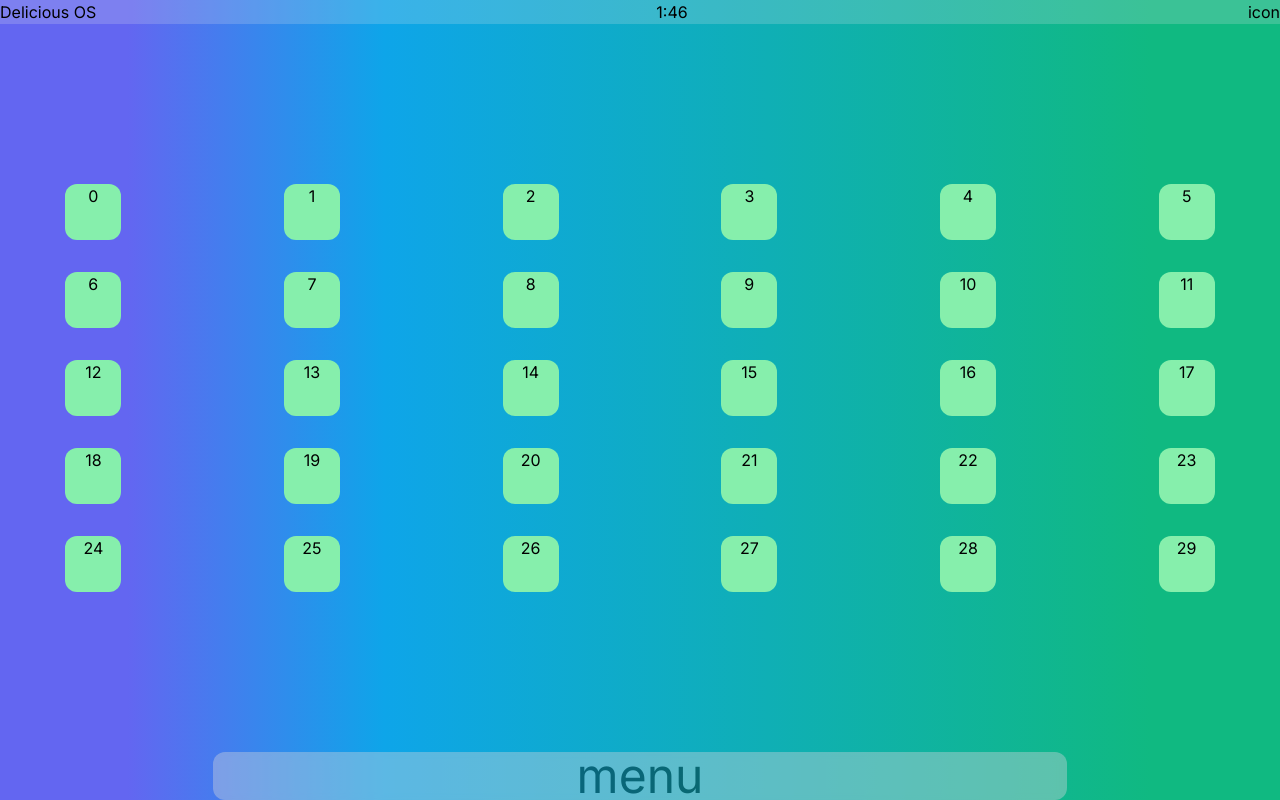
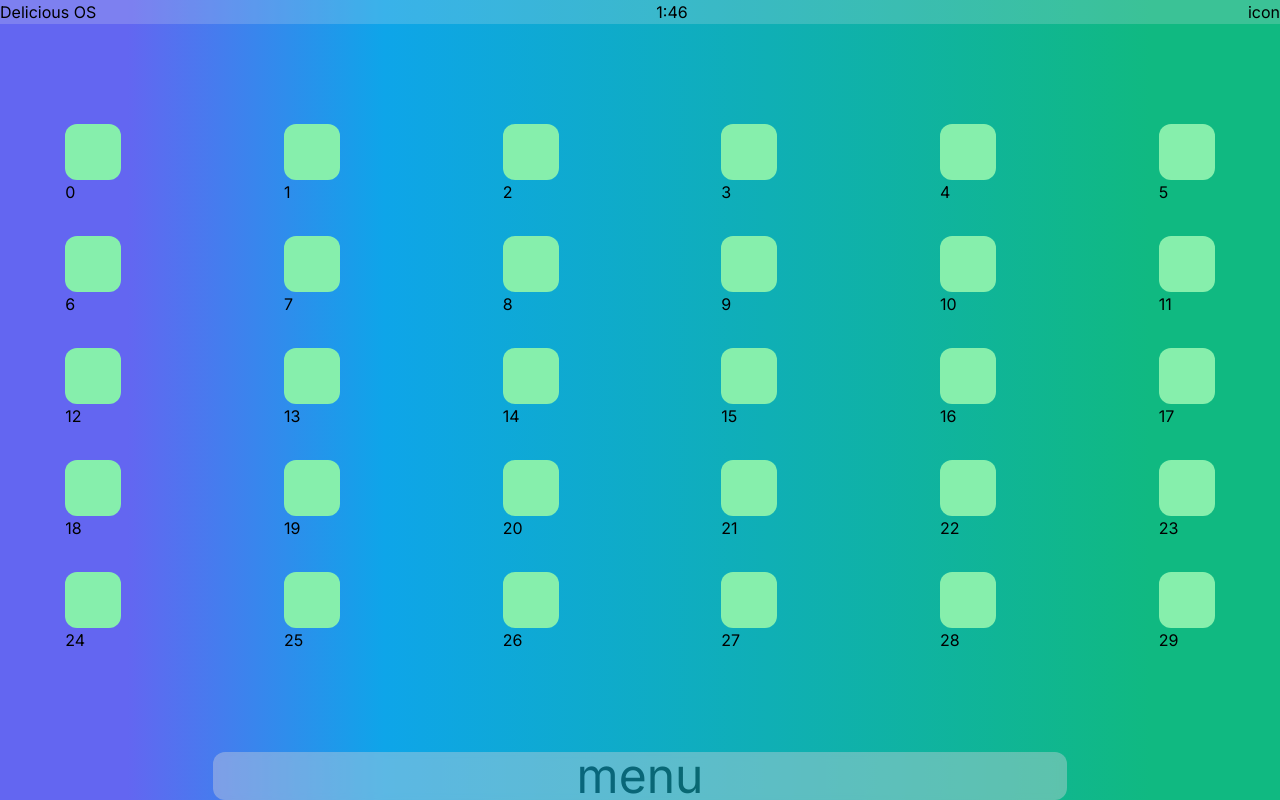
Before and after one commit to qhc99/TabletOS, a Next.js app: page / in a window 1280 px wide. Built offline with nearby package versions, Linux system fonts and the light colour scheme.

Commit message:
app swtich partial

```diff
--- a/src/app/delicious_os.tsx
+++ b/src/app/delicious_os.tsx
@@ -4,7 +4,8 @@ import { HeaderBar } from "./header_bar";
 import { useGlobalListener } from "./client_api";
 import { HomeUI } from "./home";
 import { Setting } from "./os_settings";
-import { Icon } from "./home_icon";
+import { IconButton } from "./icon_button";
+import { text } from "stream/consumers";
 
 export function DeliciousOS() {
   // remove contextmenu
@@ -12,35 +13,62 @@ export function DeliciousOS() {
   // space button as home button
   useGlobalListener("keydown", spaceToHome);
 
-  const componentNumberLimit = 10;
+  const componentCountLimit = 10;
 
   let icons: number[] = [];
   for (let i = 0; i < 30; i++) {
     icons.push(i);
   }
 
-  let t = icons.map((d) => {
-    return <Icon key={d} data={d} />;
+  let iconsComps = icons.map((d) => {
+    return { key: d, val: <div>id: {d}</div> };
   });
-  // TODO: add click
-//   t = [<Setting />, ...t];
 
-  const home = <HomeUI comp={t} />;
+  let iconsList = iconsComps.map((d) => {
+    return (
+      <IconButton
+        key={d.key}
+        callBack={() => {
+          if (hasComponentInStack(d.val)) {
+            moveComponentToStackHead(d.val);
+          } else {
+            appendComponentInStack(d.val);
+          }
+        }}
+        text={d.key.toString()}
+        icon={null}
+      />
+    );
+  });
 
+  const home = <HomeUI comp={iconsList} />;
   // Component is created tree node, lambda is used as key
-  const [componentQueue, setComponentQueue] = useState(
-    new Array({ lambda: HomeUI, Component: home })
-  );
+  const [componentStack, setComponentStack] = useState(new Array(home));
 
   function spaceToHome(e: KeyboardEvent) {
     if (e.key === " ") {
-      setComponentQueue([
-        { lambda: HomeUI, Component: home },
-        ...componentQueue
-          .filter((e) => e.lambda !== HomeUI)
-          .slice(0, componentNumberLimit),
-      ]);
+      moveComponentToStackHead(home);
     }
+  }
+
+  function moveComponentToStackHead(component: React.JSX.Element) {
+    setComponentStack([
+      ...componentStack
+        .filter((comp) => comp !== component)
+        .slice(
+          Math.max(0, componentStack.length - componentCountLimit),
+          componentStack.length
+        ),
+      component,
+    ]);
+  }
+
+  function hasComponentInStack(e: React.JSX.Element) {
+    return componentStack.some((d) => d === e);
+  }
+
+  function appendComponentInStack(e: React.JSX.Element) {
+    setComponentStack([...componentStack, e]);
   }
 
   return (
@@ -49,7 +77,7 @@ export function DeliciousOS() {
         bg-gradient-to-r from-indigo-500 from-10% via-sky-500 via-30% to-emerald-500 to-90%"
     >
       <HeaderBar />
-      {componentQueue[0].Component}
+      {componentStack[componentStack.length - 1]}
     </div>
   );
 }
--- a/src/app/home_icon.tsx
+++ /dev/null
@@ -1,7 +0,0 @@
-export function Icon({ data }: { data: number }) {
-  return (
-    <div className={`bg-green-300 h-14 w-14 rounded-xl text-center`}>
-      {data}
-    </div>
-  );
-}
--- /dev/null
+++ b/src/app/icon_button.tsx
@@ -0,0 +1,19 @@
+export function IconButton({
+  icon,
+  text,
+  callBack,
+}: {
+  icon: null;
+  text: string;
+  callBack: () => void;
+}) {
+  return (
+    <div className="flex flex-col">
+      <button
+        className={`bg-green-300 h-14 w-14 rounded-xl text-center`}
+        onClick={callBack}
+      />
+      {text}
+    </div>
+  );
+}
```
